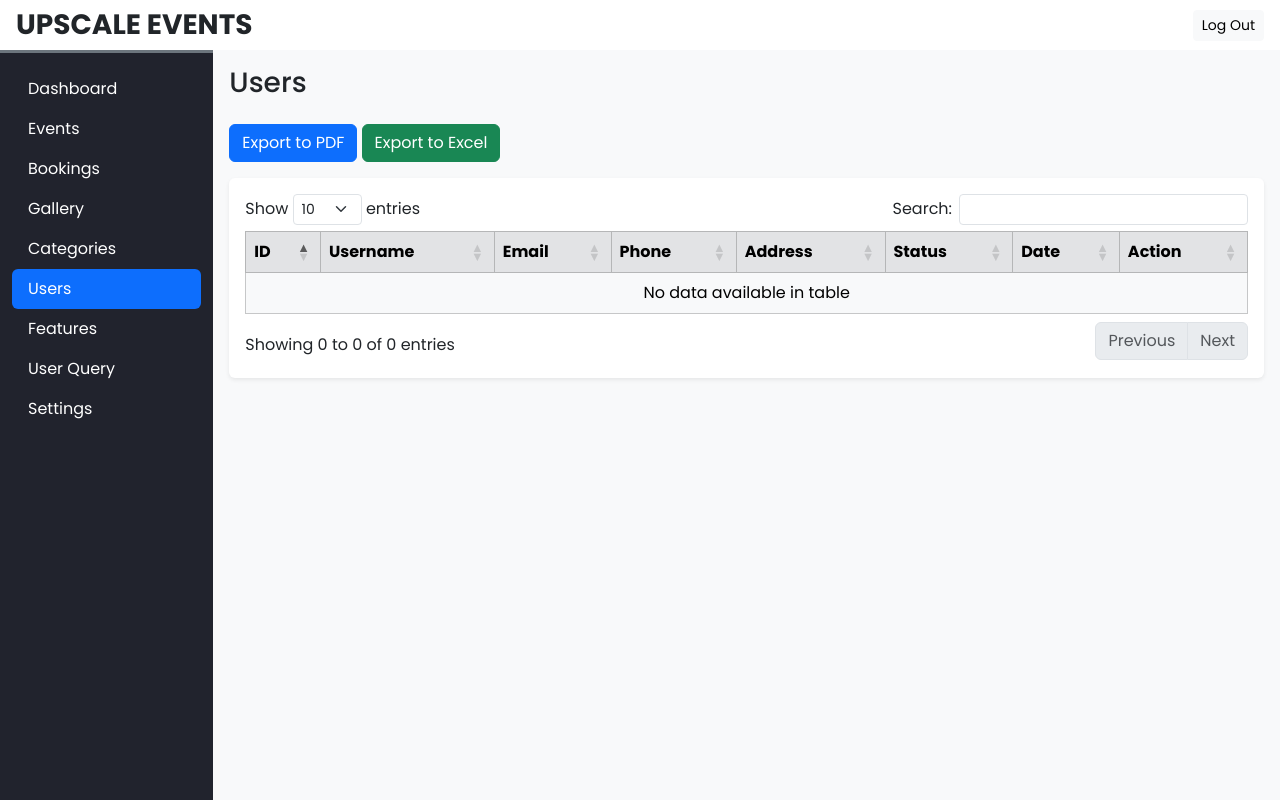
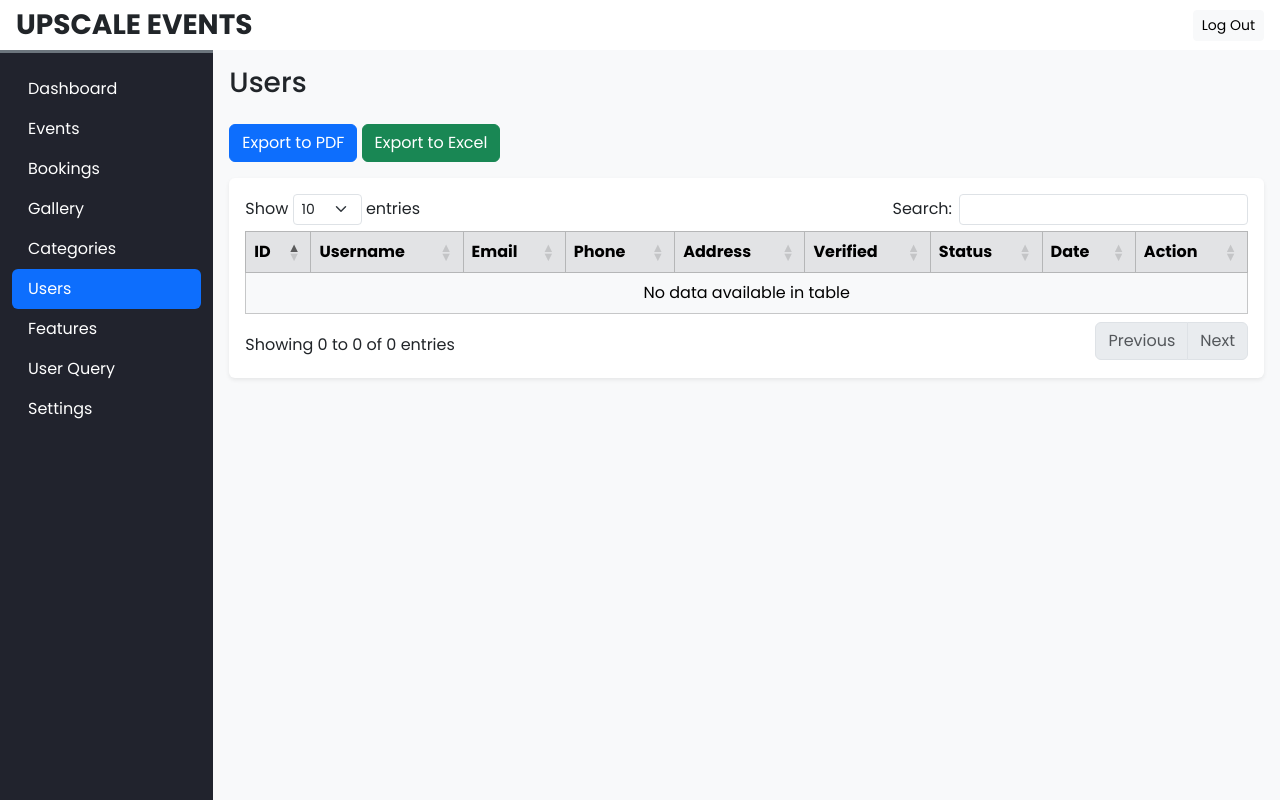
Before and after one commit to Bisakha7/projectevent, a PHP site: page /PROJECTEVENT/admin/users.php in a window 1280 px wide. Run offline with PHP 8.4, Linux system fonts and the light colour scheme; the visitor is signed in with stand-in values (Sample User, id 1); data that the repository does not hold is empty; some libraries are stand-ins or nearby versions.

Commit message:
add verified column

```diff
--- a/admin/users.php
+++ b/admin/users.php
@@ -38,7 +38,7 @@ adminLogin();
 
 
             <div class="table-responsive">
-              <table class="table table-hover table-bordered table-light"   id="myTable">
+            <table class="table table-hover table-bordered table-light" id="myTable">
   <thead>
     <tr class="table-secondary text-light align-middle">
       <th scope="col">ID</th>
@@ -46,7 +46,7 @@ adminLogin();
       <th scope="col">Email</th>
       <th scope="col">Phone</th>
       <th scope="col">Address</th>
-                    <!-- <th scope="col">Verified</th> -->
+      <th scope="col">Verified</th>
       <th scope="col">Status</th>
       <th scope="col">Date</th>
       <th scope="col">Action</th>
@@ -55,6 +55,7 @@ adminLogin();
   <tbody id="users_data">
   </tbody>
 </table>
+
             </div>
 
           </div>
```
Lines whose indentation alone changed are shown as unchanged.
